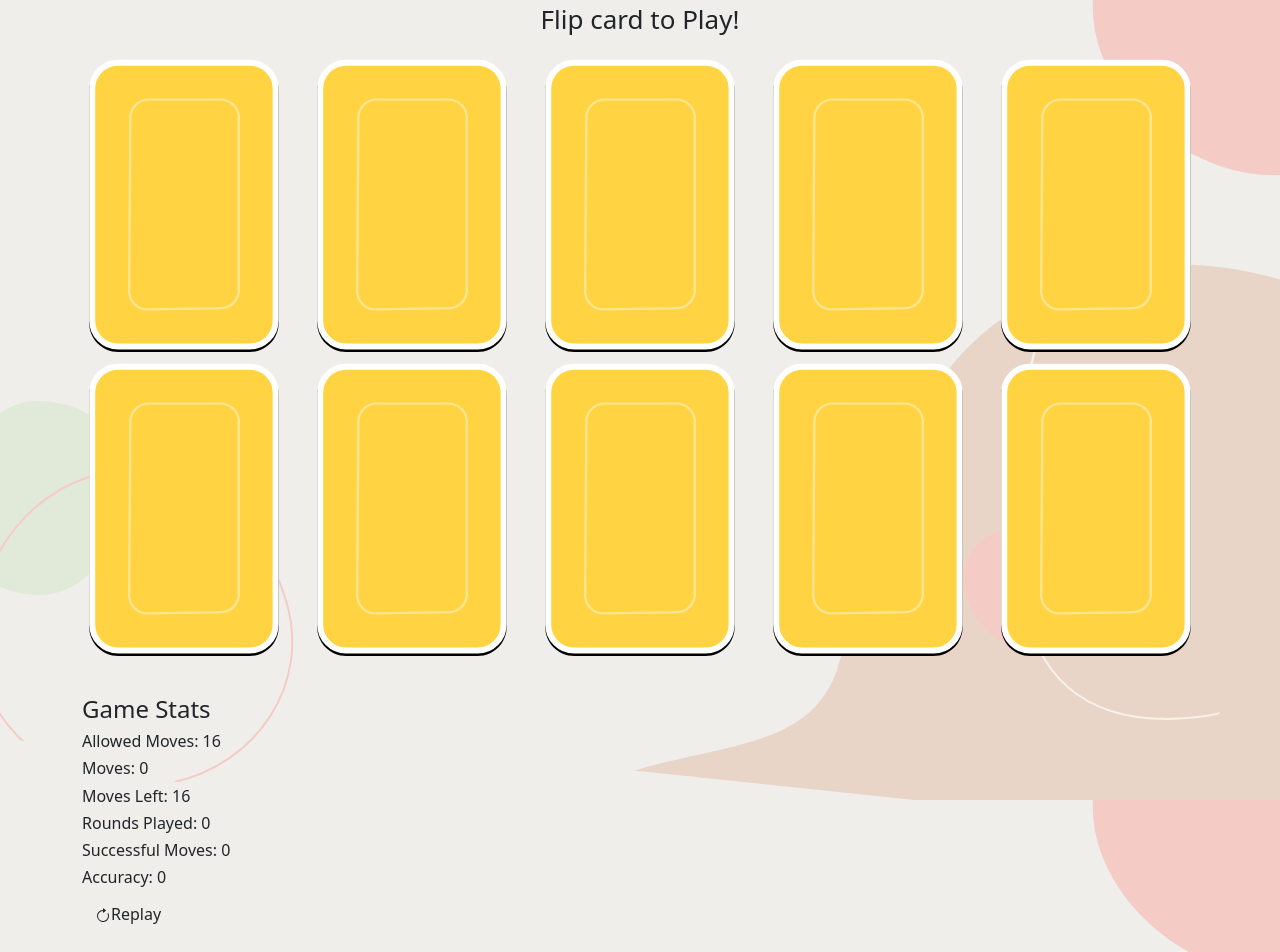
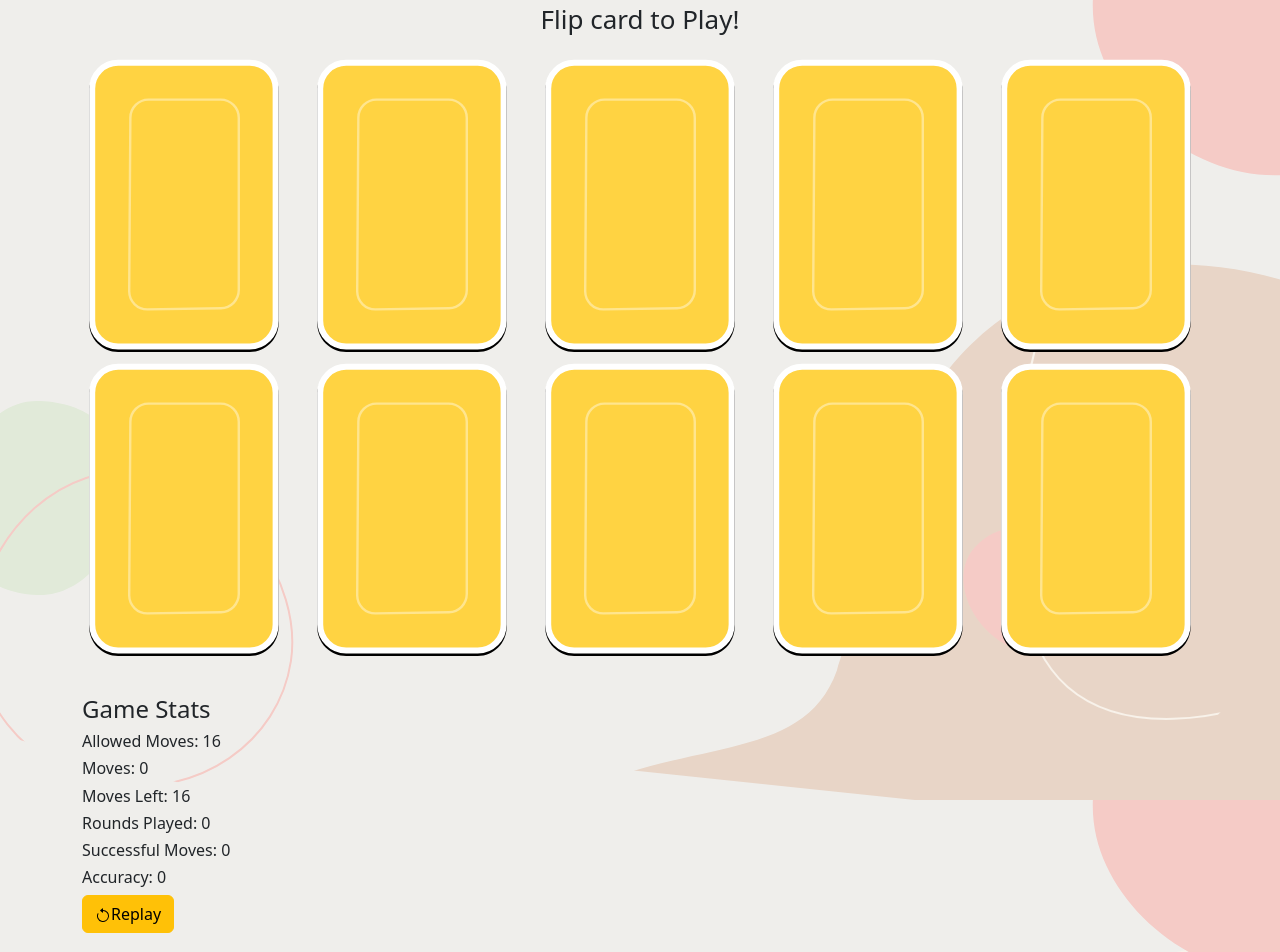
Before and after one commit to laualuoch/memora-game, a React (Create React App) app: page / in a window 1280 px wide. Shown: the top 952 px of the page. Built offline with nearby package versions, Linux system fonts and the light colour scheme.

Commit message:
update UI

```diff
--- a/src/App.js
+++ b/src/App.js
@@ -1,7 +1,7 @@
 import { Player } from '@lottiefiles/react-lottie-player';
 import { useState, useEffect } from 'react';
 import { Row, Col } from 'react-bootstrap';
-import { ArrowClockwise } from 'react-bootstrap-icons';
+import { ArrowCounterclockwise } from 'react-bootstrap-icons';
 import card from './images/card.json';
 import cap from './images/bee-cap.json';
 import romper from './images/bee-romper.json';
@@ -171,9 +171,9 @@ const FlipCardGame = () => {
   const Button = () => {
     return (
       <button type="button"
-      className="btn warning"
+      className="btn btn-warning"
       onClick={handleReplay}>
-        <ArrowClockwise />
+        <ArrowCounterclockwise />
         Replay
       </button>
     );
@@ -198,7 +198,6 @@ const FlipCardGame = () => {
     const handleMouseLeave = () => {
       setIsHovered(false);
     };
-
 
     return (
       <div
```
